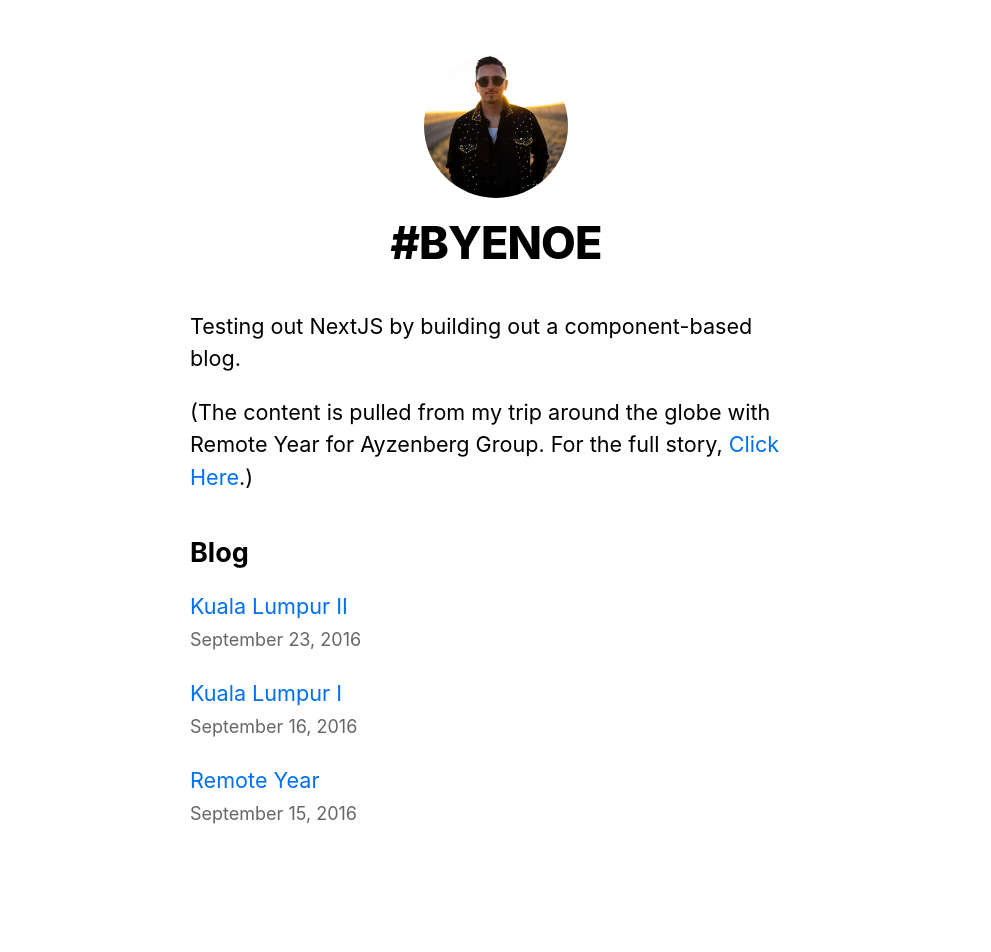
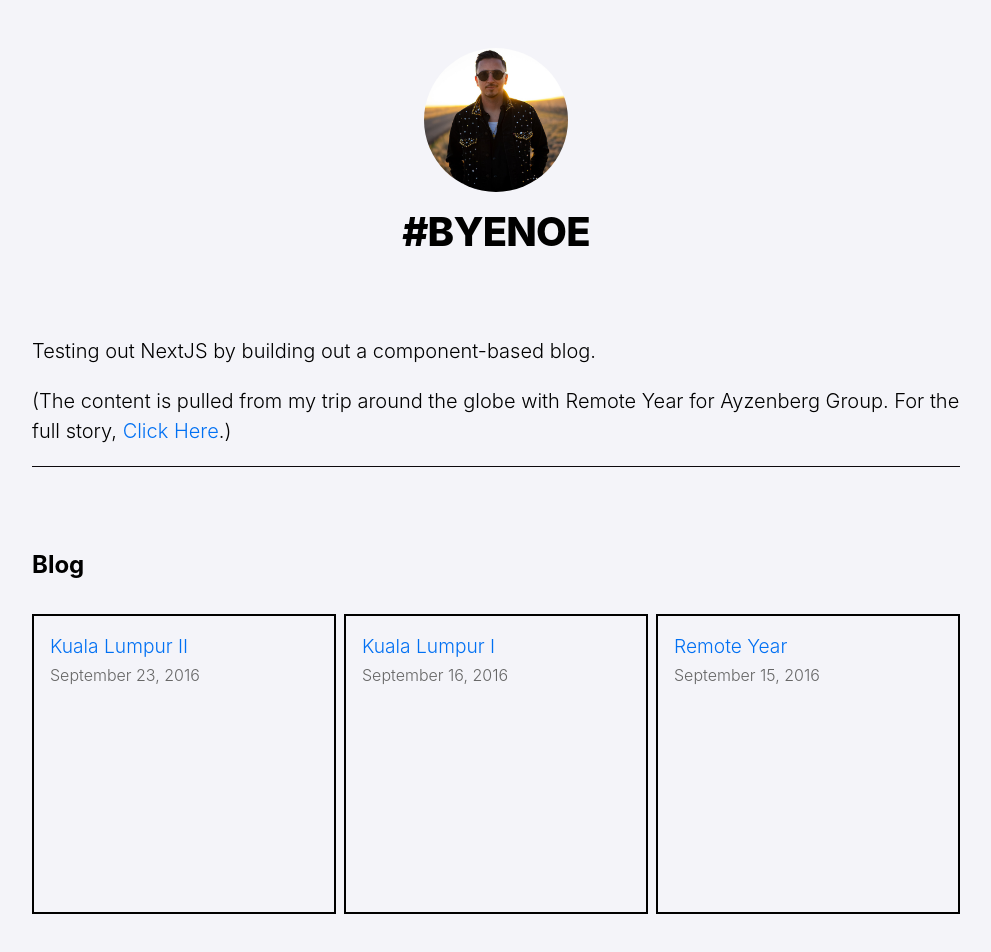
Before and after one commit to noerios/nextjsblog, a Next.js app: page / in a window 1280 px wide. Shown: the top 952 px of the page, without its empty margins (144-1135 px from the left). Built offline with nearby package versions, Linux system fonts and the light colour scheme.

Commit message:
layout updates added with scss

```diff
--- a/components/layout.js
+++ b/components/layout.js
@@ -25,6 +25,8 @@ export default function Layout({ children, home }) {
         <meta name="og:title" content={siteTitle} />
         <meta name="twitter:card" content="summary_large_image" />
       </Head>
+
+      <div className="hero">
         <header className={styles.header}>
           {home ? (
             <>
@@ -60,6 +62,8 @@ export default function Layout({ children, home }) {
             </>
           )}
         </header>
+      </div>
+      <div className="content">
         <main>{children}</main>
         {!home && (
           <div className={styles.backToHome}>
@@ -69,5 +73,6 @@ export default function Layout({ children, home }) {
           </div>
         )}
       </div>
+    </div>
   )
 }
--- a/components/layout.module.css
+++ b/components/layout.module.css
@@ -1,5 +1,5 @@
 .container {
-    max-width: 36rem;
+    max-width: 90%;
     padding: 0 1rem;
     margin: 3rem auto 6rem;
   }
--- a/package.json
+++ b/package.json
@@ -14,6 +14,7 @@
     "react": "17.0.1",
     "react-dom": "17.0.1",
     "remark": "^13.0.0",
-    "remark-html": "^13.0.1"
+    "remark-html": "^13.0.1",
+    "sass": "^1.35.1"
   }
 }
--- a/pages/_app.js
+++ b/pages/_app.js
@@ -1,4 +1,5 @@
 import '../styles/global.css'
+import '../styles/app.scss'
 
 export default function App({ Component, pageProps }) {
     return <Component {...pageProps} />
--- a/pages/index.js
+++ b/pages/index.js
@@ -22,15 +22,22 @@ export default function Home({ allPostsData }) {
         <title>{siteTitle}</title>
       </Head>
       <section className={utilStyles.headingMd}>
+        <div className="home-block">
+          <div className="home-text">
             <p>Testing out NextJS by building out a component-based blog.</p>
             <p>
               (The content is pulled from my trip around the globe with Remote Year for Ayzenberg Group. For the full story,{' '}
               <a href="https://noe-rios.squarespace.com/blog/">Click Here</a>.)
             </p>
+          </div>
+        </div>
       </section>
       <section className={`${utilStyles.headingMd} ${utilStyles.padding1px}`}>
+        <div className="blog-list">
+
           <h2 className={utilStyles.headingLg}>Blog</h2>
-        <ul className={utilStyles.list}>
+          <div className="post-section">
+            <ul className= {utilStyles.list}>
               {allPostsData.map(({ id, date, title }) => (
                 <li className={utilStyles.listItem} key={id}>
                 <Link href={`/posts/${id}`}>
@@ -43,6 +50,8 @@ export default function Home({ allPostsData }) {
               </li>
               ))}
             </ul>
+          </div>
+        </div>
       </section>
     </Layout>
   )
--- /dev/null
+++ b/styles/app.scss
@@ -0,0 +1,2 @@
+@import './layout.scss';
+@import './typography.scss';
--- a/styles/global.css
+++ b/styles/global.css
@@ -5,7 +5,9 @@ body {
   font-family: -apple-system, BlinkMacSystemFont, Segoe UI, Roboto, Oxygen, Ubuntu,
     Cantarell, Fira Sans, Droid Sans, Helvetica Neue, sans-serif;
   line-height: 1.6;
-  font-size: 18px;
+  font-size: 1rem;
+  font-weight: 300;
+  background-color: #F4F4F9;
 }
 
 * {
--- /dev/null
+++ b/styles/layout.scss
@@ -0,0 +1,24 @@
+.hero{
+
+}
+
+.content{
+    margin-top: 4rem;
+    margin-left: 6rem;
+    margin-right: 6rem;
+    border-bottom: solid 1px #0C090D;
+
+}
+
+.home-block{
+    margin-bottom: 4rem;
+    border-bottom: solid 1px #0C090D;
+}
+
+.blog-list{
+
+    .post-section{
+        margin-top: 2rem;
+        margin-bottom: 2rem;
+    }
+}
--- /dev/null
+++ b/styles/typography.scss
@@ -0,0 +1,4 @@
+.home-text{
+    font-weight: 300;
+    font-size: 20px;
+}
--- a/styles/utils.module.css
+++ b/styles/utils.module.css
@@ -39,12 +39,24 @@
 
   .list {
     list-style: none;
+    position: relative;
+    width: 100%;
+    height: 40vh;
     padding: 0;
-    margin: 0;
+    display: grid;
+    grid-template-columns: repeat(3, 1fr);
+    row-gap: 1.5rem;
+    column-gap: .5rem;
+
   }
+
 
   .listItem {
     margin: 0 0 1.25rem;
+    border: solid 2px black;
+    padding: 1rem;
+
+
   }
 
   .lightText {
```
Also changed, not shown: 1 other file (tests, documents, lock files or other folders). Lines whose indentation alone changed are shown as unchanged.
